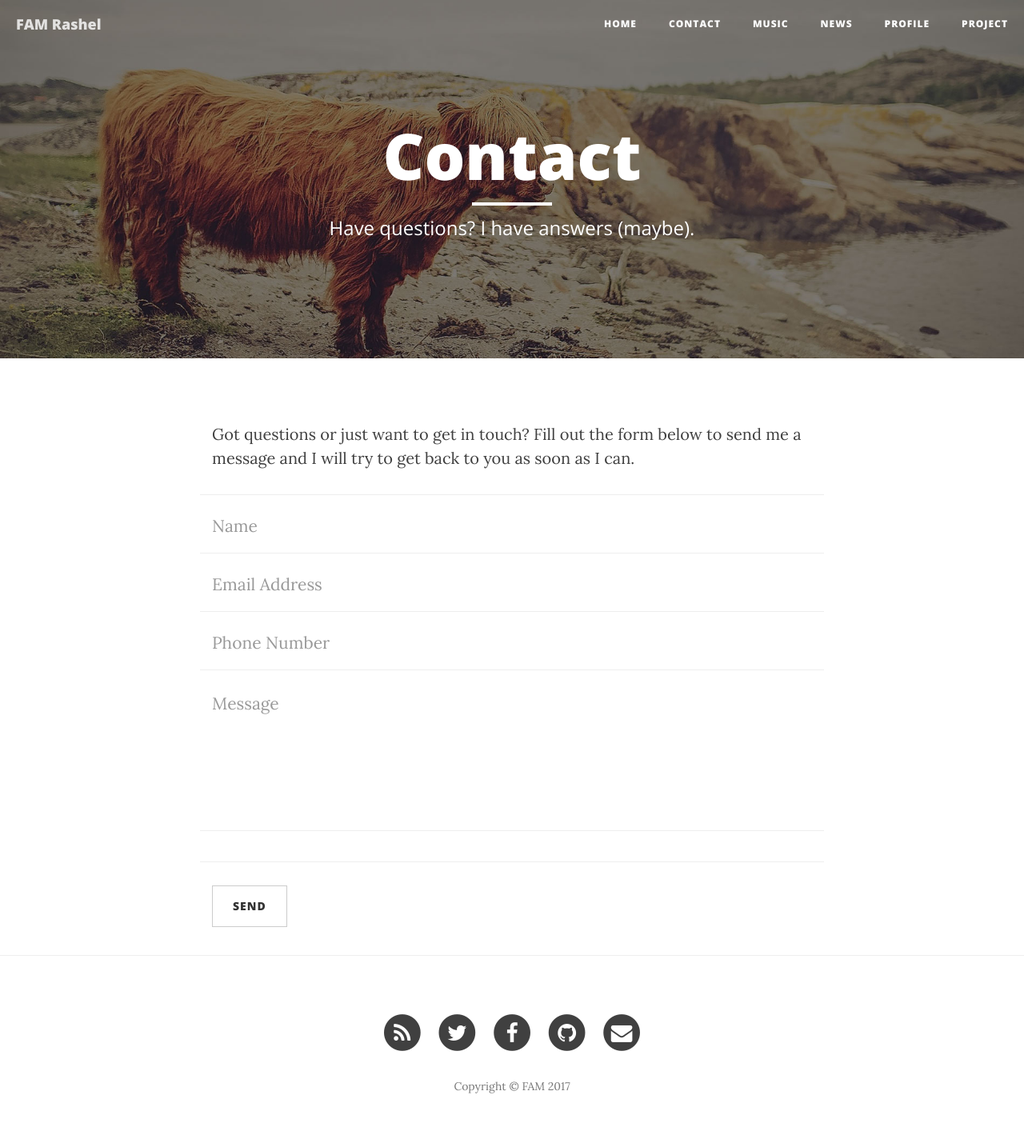
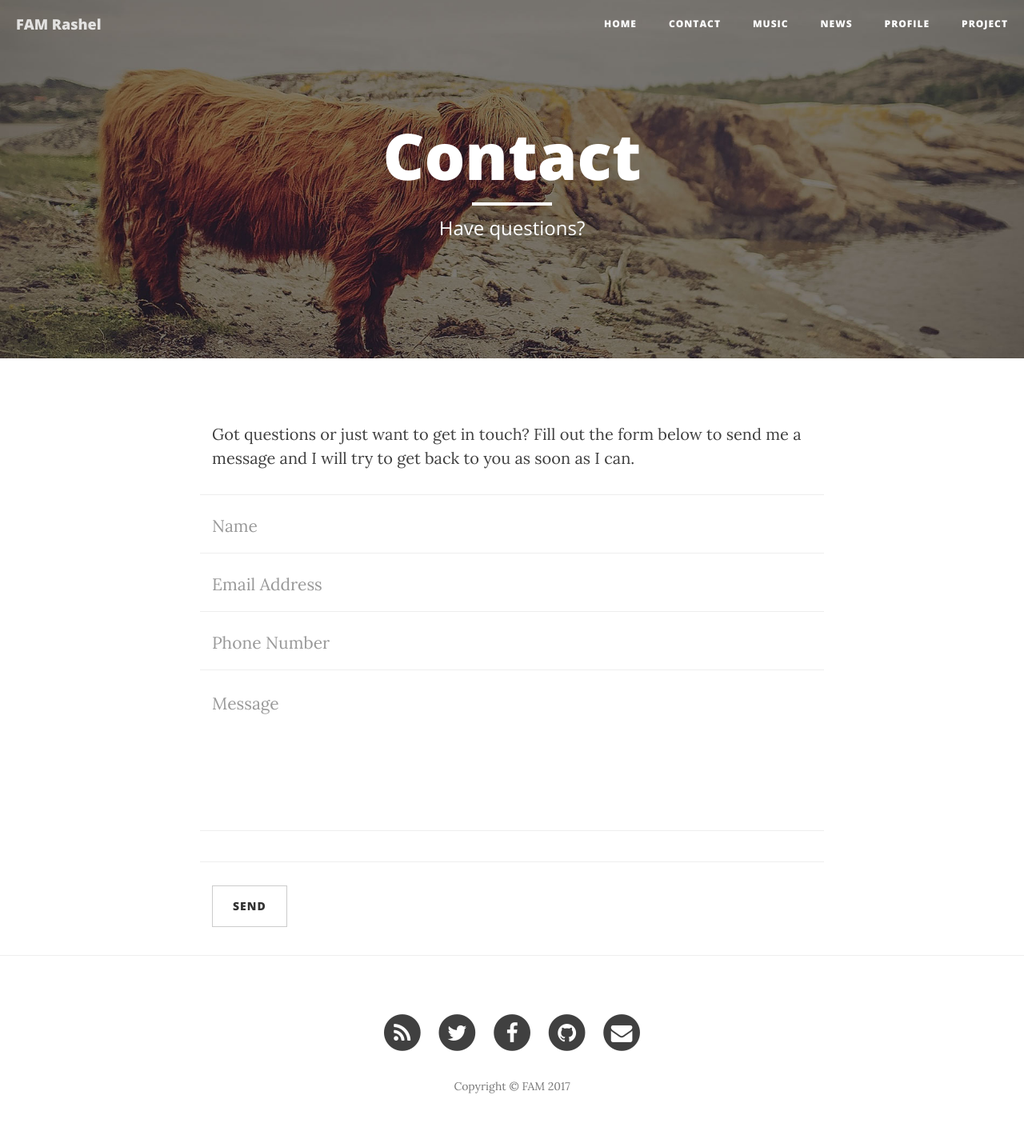
Before and after one commit to famrashel/famrashel.github.io, a Jekyll site: the page built from contact.html, in a window 1280 px wide. Shown: the whole page at 80% size. Built offline with Jekyll 4.4.1, drawn with Linux system fonts in a browser that asks for light colours; nearby versions of some CDN libraries.

Commit message:
Debugging failure

```diff
--- a/_config.yml
+++ b/_config.yml
@@ -5,7 +5,7 @@ email: aduh_fam@yahoo.com
 copyright_name: FAM
 description: "Projects, travels, musics, anything else"
 baseurl: ""
-url: ""
+url: "http://famrashel.github.io"
 twitter_username: famrashel
 github_username:  famrashel
 facebook_username:  fam.rashel.scala
--- a/contact.html
+++ b/contact.html
@@ -1,7 +1,7 @@
 ---
 layout: page
 title: "Contact"
-description: "Have questions? I have answers (maybe)."
+description: "Have questions?"
 header-img: "img/contact-bg.jpg"
 ---
 
```
